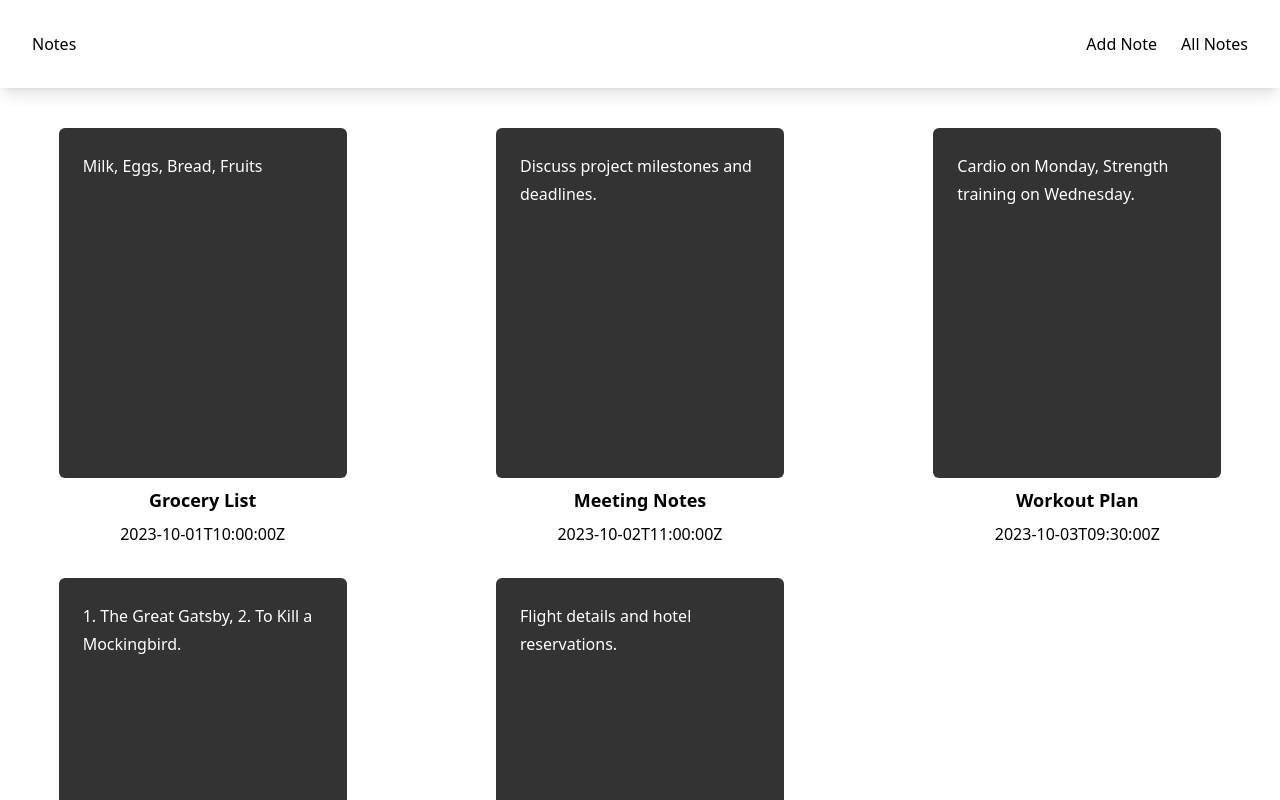
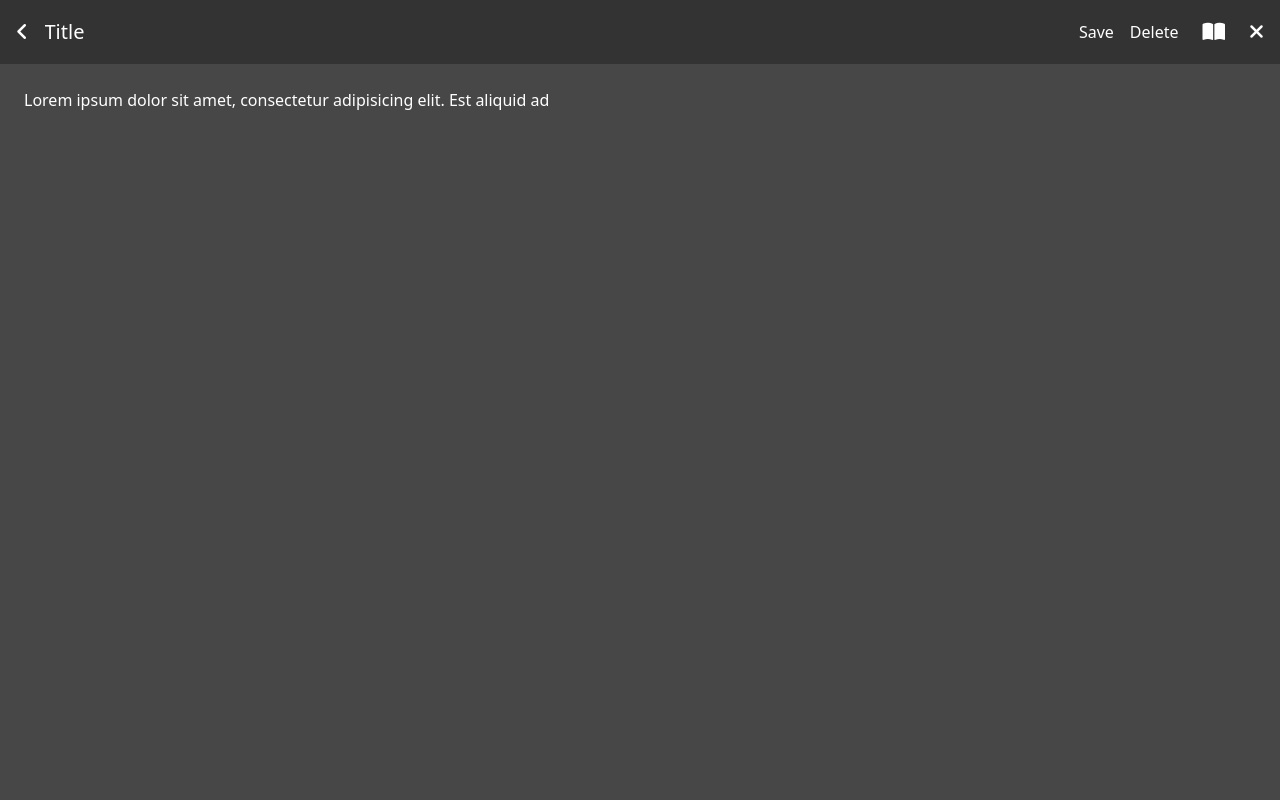
Before and after one commit to devhan-hub/Notepad, a React (Create React App) app: page / in a window 1280 px wide. Shown: the top 800 px of the page. Built offline with nearby package versions, Linux system fonts and the light colour scheme; data requests are answered from the project's data file.

Commit message:
Add AddNote component with state management and basic UI

```diff
--- a/data/db.json
+++ b/data/db.json
@@ -5,7 +5,6 @@
         "content": "Milk, Eggs, Bread, Fruits",
         "created_at": "2023-10-01T10:00:00Z",
         "updated_at": "2023-10-01T10:00:00Z",
-        "tags": ["shopping", "food"],
         "id": 1
       },
       {
@@ -13,7 +12,6 @@
         "content": "Discuss project milestones and deadlines.",
         "created_at": "2023-10-02T11:00:00Z",
         "updated_at": "2023-10-02T11:00:00Z",
-        "tags": ["work", "meeting"],
         "id": 2
       },
       {
@@ -21,7 +19,6 @@
         "content": "Cardio on Monday, Strength training on Wednesday.",
         "created_at": "2023-10-03T09:30:00Z",
         "updated_at": "2023-10-03T09:30:00Z",
-        "tags": ["fitness", "health"],
         "id": 3
       },
       {
@@ -29,7 +26,6 @@
         "content": "1. The Great Gatsby, 2. To Kill a Mockingbird.",
         "created_at": "2023-10-04T14:45:00Z",
         "updated_at": "2023-10-04T14:45:00Z",
-        "tags": ["reading", "books"],
         "id": 4
       },
       {
@@ -37,7 +33,6 @@
         "content": "Flight details and hotel reservations.",
         "created_at": "2023-10-05T16:20:00Z",
         "updated_at": "2023-10-05T16:20:00Z",
-        "tags": ["travel", "vacation"],
         "id": 5
       }
     ]
--- a/public/index.html
+++ b/public/index.html
@@ -11,7 +11,7 @@
     />
     <link rel="apple-touch-icon" href="%PUBLIC_URL%/logo192.png" />
 
-    <!-- <link rel="manifest" href="%PUBLIC_URL%/manifest.json" /> -->
+    <link rel="stylesheet" href="https://cdnjs.cloudflare.com/ajax/libs/font-awesome/6.4.0/css/all.min.css">
 
     <title>React App</title>
   </head>
--- a/src/App.js
+++ b/src/App.js
@@ -2,14 +2,18 @@ import './index.css';
 import Navbar from './components/Navbar';
 import {BrowserRouter as Router , Routes , Route} from 'react-router-dom'
 import NoteList from './components/NoteList';
+import AddNote from './components/AddNote';
 
 function App() {
   return (
 
     <div className="App">
-     <Navbar/>
-     <NoteList/>
-
+      <Router>
+        <Routes>
+       <Route path='/navbar' element = {<Navbar/>}/>
+       <Route path='/' element = {<AddNote/>}/>
+     </Routes>
+   </Router>
     </div>
 
   );
--- /dev/null
+++ b/src/components/AddNote.js
@@ -0,0 +1,59 @@
+import { useState } from "react"
+import useFetch from "./useFetch"
+import { useNavigate } from "react-router-dom";
+
+const AddNote = () => {
+ const [title , setTitle ] = useState('Title') ;
+ const [content , setContent ] = useState("Lorem ipsum dolor sit amet, consectetur adipisicing elit. Est aliquid ad ") ;
+ const [created , setCreated] = useState('');
+  const [updated , setUpdated] = useState('');
+  const [isExpanded , setExpanded] = useState(false)
+  const [isEditabel , setEditabel] = useState(true)
+ const navigate = useNavigate();
+  const handelExpand = (e) => {
+    setExpanded(!isExpanded);
+
+  }
+  const handelEdit = () => {
+    setEditabel(!isEditabel);
+  }
+
+  return (
+    <div className="mt-2 h-full ">
+      <form className="overflow-auto h-autoscrollbar-thumb scrollbar-track scrollbar-thumb-hover " >
+
+        <div  className={`duration-300 z-30 overflow-hidden p-4 bg-[#333] text-white absolute left-0 right-0 top-0 ${isExpanded ?'block space-y-4 h-44' :'flex items-center gap-4 h-16'}`}>
+
+          <div className="icon flex justify-between text-white  items-center">
+          <i className={`fa-solid text-xl ${isExpanded ?'fa-angle-up' :'fa-angle-left'}`} onClick={handelExpand} ></i>
+            <i className={`fa-regular fa-star  text-xl ml-auto ${isExpanded ?'block' :'hidden'}`} ></i>
+          </div>
+
+        <input onClick={handelExpand} className=" outline-none bg-transparent text-xl capitalize "
+        type="text"
+        value={title}
+        onChange={ (e)=> setTitle(e.target.value) }/>
+
+        <div className={`space-y-2 ${isExpanded ?'block' :'hidden'}`}>
+        <p>Last modified : {updated} </p>
+        <p>created : {created}</p>
+        </div>
+        <div className ={`flex ml-auto items-center gap-4 ${isExpanded ?'hidden' :'block'}`} >
+          <p>Save</p>
+          <p>Delete</p>
+
+        <div className={`px-2 py-1.5 duration-200 rounded-full    ${!isEditabel && 'bg-[#828080]'}`}><i className="fas fa-book-open text-xl" onClick={handelEdit}></i></div>
+           <i className="fas fa-times text-xl cursor-pointer" onClick={() => navigate('/navbar')}></i>
+        </div>
+        </div>
+
+        <textarea disabled ={!isEditabel}
+         className=" z-50 left-0 h-auto px-6 py-20 w-full outline-none bg-[#484747] min-h-screen overflow-hidden text-white"
+        value={content}
+        onChange={(e) => setContent(e.target.value)}></textarea>
+      </form>
+    </div>
+  )
+}
+
+export default AddNote
--- a/tailwind.config.js
+++ b/tailwind.config.js
@@ -4,7 +4,25 @@ module.exports = {
     './src/**/*.{js,jsx}', // Include all React components
   ],
   theme: {
-    extend: {},
+    extend: {
+      scrollbar: {
+        DEFAULT: {
+          'width': '12px',
+        },
+        'track': {
+          'background-color': '#f0f0f0',
+          'border-radius': '10px',
+        },
+        'thumb': {
+          'background-color': '#888',
+          'border-radius': '10px',
+          'border': '2px solid #f0f0f0',
+        },
+        'hover': {
+          'background-color': '#555',
+        }
+      }
+    }
   },
   plugins: [],
 }
```
